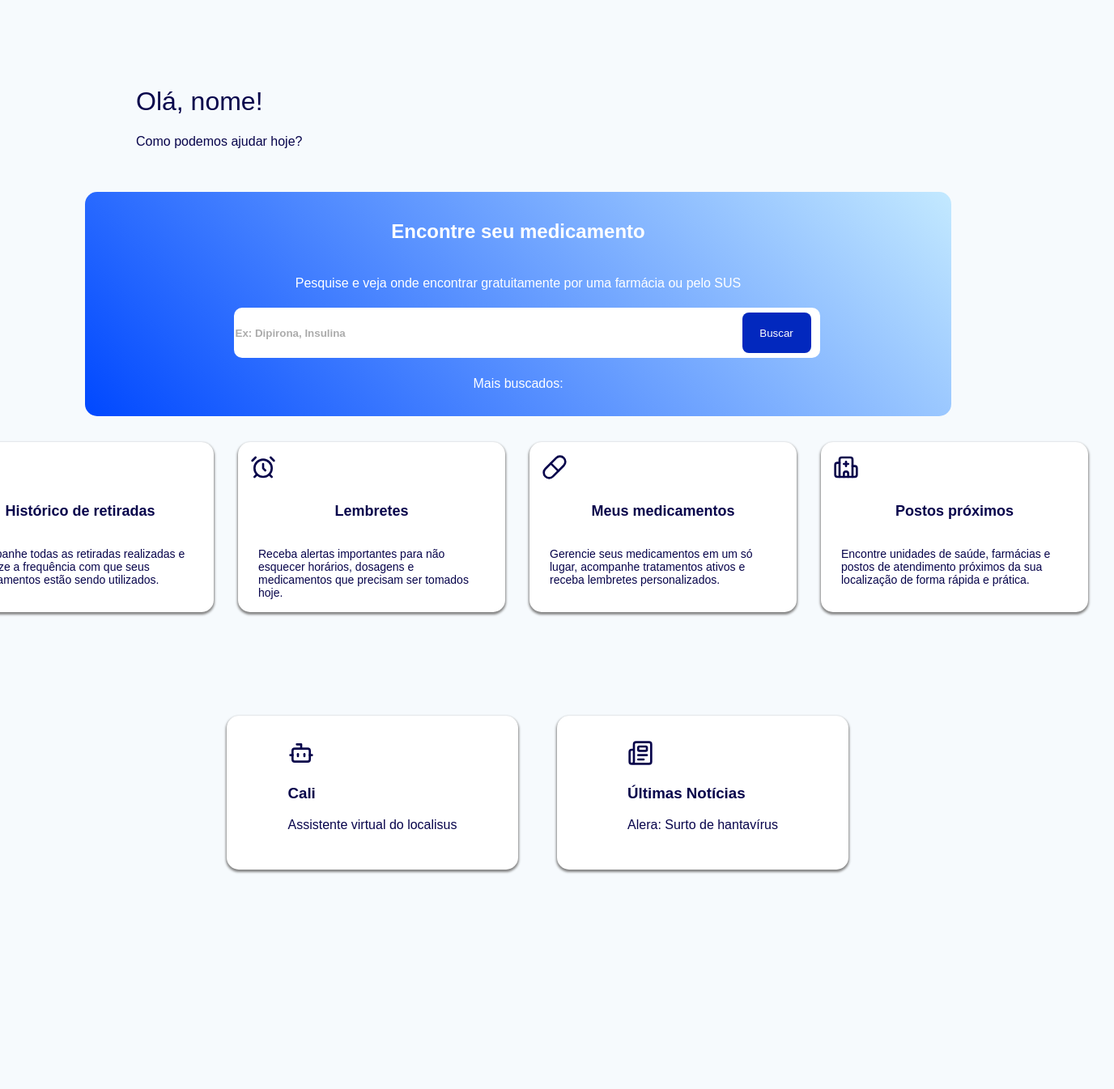
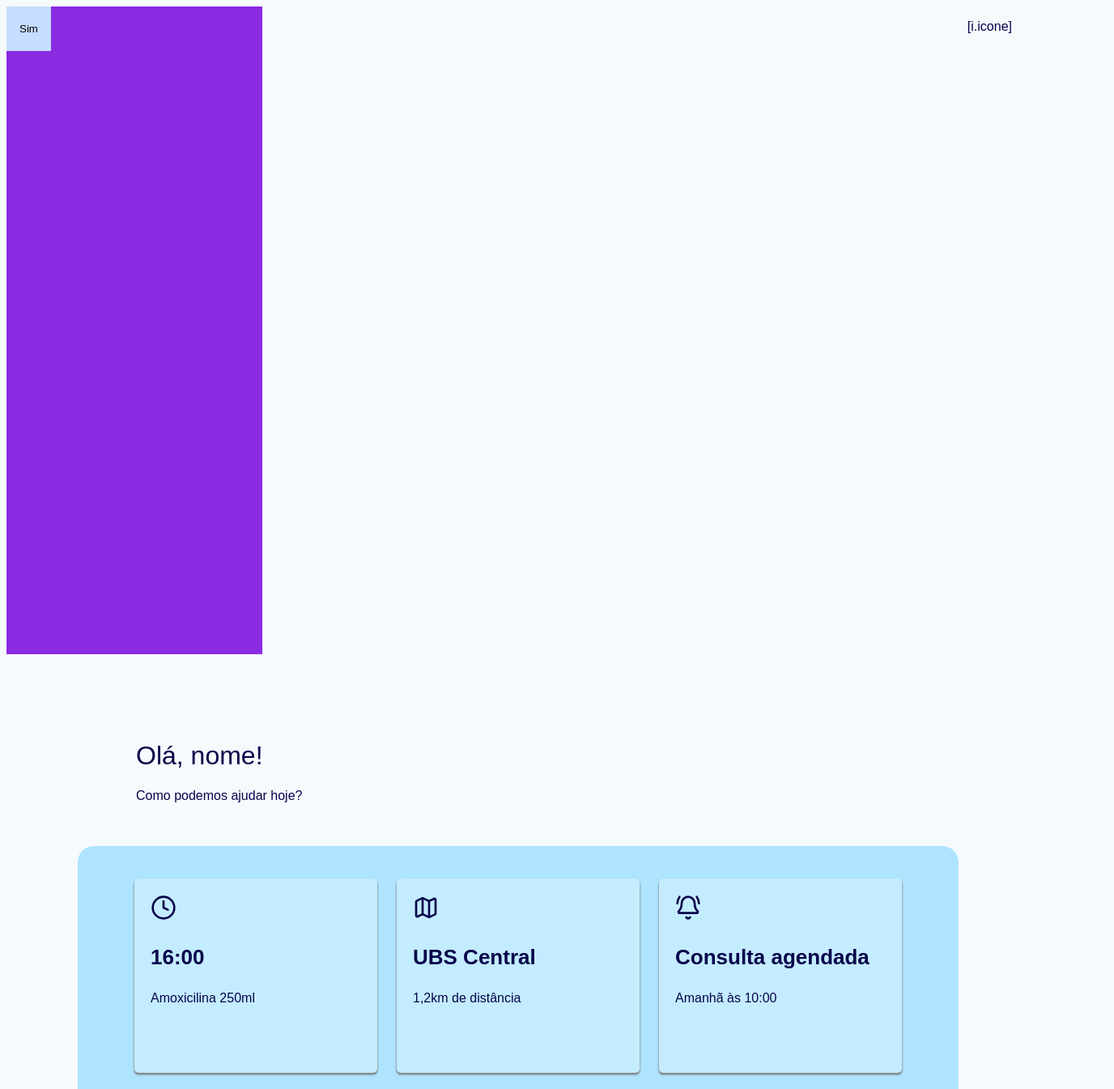
Before and after one commit to bendominique/Localisus, a React (Vite) app in the folder Frontend/Localisus/: page /home-usuario in a window 1280 px wide. Shown: the top 1345 px of the page at 81% size, 1376 px wide, since content can reach past the window. Before the commit the page ends 1082 px from the top, so only its background shows below. Built offline with nearby package versions, Linux system fonts and the light colour scheme.

Commit message:
Implementação MVP da tela de usuários comuns finalizada

```diff
--- a/Frontend/Localisus/src/components/BarraPesquisa.css
+++ b/Frontend/Localisus/src/components/BarraPesquisa.css
@@ -1,14 +1,23 @@
+.barra-pesquisa{
+    display: flex;
+    align-items: center;
+    margin-top: 15px;
+}
+
+
 .medicamentos-pesquisa{
     border: flex;
+    border-style: none;
     border-radius: 10px;
-    border-style: none;
+    box-shadow: 0px 0px 5px 0.2px #929292;
     max-height: 60px;
-    width: 45rem;
+    width: 62.5rem;
 }
 
 .medicamentos-pesquisa::placeholder{
     display: block;
     opacity: 0.6;
+    color: #a9a9a9;
     font-weight: 550;
 }
 
--- a/Frontend/Localisus/src/components/BarraPesquisa.tsx
+++ b/Frontend/Localisus/src/components/BarraPesquisa.tsx
@@ -17,9 +17,7 @@ export const BarraPesquisa = ({ onSearch }: BarraPesquisaProps) => {
 
     return (
         <>
-            <div id="particulas-fundo">
-                {/* <PartticulasFundo /> */}
-            </div>
+            <div className="barra-pesquisa">
                 <form className="formulario-pesquisa" onSubmit={handleEnvio}>
                     <input
                         className='medicamentos-pesquisa'
@@ -30,6 +28,7 @@ export const BarraPesquisa = ({ onSearch }: BarraPesquisaProps) => {
                     />
                     <button id="botao-pesquisar" type='submit'>Buscar</button>
                 </form>
+            </div>
         </>
 
     )
--- a/Frontend/Localisus/src/components/Cards.tsx
+++ b/Frontend/Localisus/src/components/Cards.tsx
@@ -42,9 +42,7 @@ export function ComponenteCard({
     )
 }
 
-const tamanhosCard = {
 
-}
 
 export const Cards = () => {
     return(
--- a/Frontend/Localisus/src/components/Sidebar.css
+++ b/Frontend/Localisus/src/components/Sidebar.css
@@ -1,21 +1,20 @@
 .barra-lateral button{
-    margin-top: -100px;
     cursor: pointer;
-    background-color: rgb(197, 221, 255);
+    background-color: #c5ddff;
     border-style: none;
     height: 55px;
     width: 55px;
 }
 
 .barra-lateral {
-    z-index: 10px;
-    width: 30%;
+    top: 0px;
+    left: 0px;
 }
 
-
-
-.barra-lateral.fechada{
+.barra-lateral.aberta{
     cursor: pointer;
     background-color: blueviolet;
-    width: 0%;
+    width: 25%;
+    height: 100vh;
+    z-index: 1;
 }
--- a/Frontend/Localisus/src/components/Sidebar.tsx
+++ b/Frontend/Localisus/src/components/Sidebar.tsx
@@ -11,9 +11,9 @@ export const Sidebar = () => {
 
     return (
         <>
-            <aside className={`barra-lateral ${estaAberta ? 'aberta' : 'fechada'}`}>
+            <div className={`barra-lateral ${estaAberta ? 'aberta' : 'fechada'}`}>
                 <button onClick={() => setEstaAberta(!estaAberta)}>
-                    {estaAberta ? '' : ''}
+                    {estaAberta ? 'Sim' : 'Nao'}
                 </button>
                 {
                     <div className="elementos-barra">
@@ -25,7 +25,7 @@ export const Sidebar = () => {
                            ))}
                 </div>
                 }
-            </aside>
+            </div>
         </>
     )
 }
--- /dev/null
+++ b/Frontend/Localisus/src/components/TopbarUsuario.css
@@ -0,0 +1,11 @@
+.elementos-cabecalho{
+    display: flex;
+    flex-direction: row;
+}
+
+.elementos-usuario{
+    display: flex;
+    position: absolute;
+    flex-direction: row;
+    right: 30px;
+}
--- /dev/null
+++ b/Frontend/Localisus/src/components/TopbarUsuarios.tsx
@@ -0,0 +1,29 @@
+import { User2Icon } from "lucide-react"
+import { Sidebar } from "./Sidebar"
+import "./TopbarUsuario.css"
+
+export const TopbarUsuarios = () => {
+
+    const topBarIcones = [
+        { icone: User2Icon }
+    ]
+
+    return (
+        <>
+            <div className="elementos-cabecalho">
+                <Sidebar />
+                <ul className="elementos-usuario">
+                    {
+
+                        topBarIcones.map(i => (
+                            <li className="icone">
+                                [i.icone]
+                            </li>
+                        )
+                        )
+                    }
+                </ul>
+            </div>
+        </>
+    )
+}
--- a/Frontend/Localisus/src/pages/UsuarioComum.css
+++ b/Frontend/Localisus/src/pages/UsuarioComum.css
@@ -1,4 +1,8 @@
-.conteudo-pagina{
+:root {
+    --borda-cards: 0px 2px 2px 0.5px rgb(132, 132, 132);
+}
+
+.conteudo-pagina {
     margin-top: -4rem;
     display: flex;
     flex-direction: column;
@@ -6,30 +10,76 @@
 }
 
 
-.pos-cabecalho{
+.pos-cabecalho {
     align-self: flex-start;
     margin-left: 10rem;
     margin-bottom: 2rem;
 }
 
-
-.cards-usuario-comum-centro{
-    background-color: #ffffff;
-    box-shadow: 0px 2px 3px 1px rgb(132, 132, 132);
-    border-radius: 15px;
-    padding: 15px;
-    margin-left: 30px;
-    height: 180px;
-    width: 300px;
+.info-container {
+    background-color: #aee4ff;
+    flex: 1;
+    border-radius: 20px;
+    display: flex;
+    align-items: center;
+    justify-content: center;
+    flex-direction: row;
+    min-height: 20rem;
+    min-width: 68rem;
+    transition: width 0.2s;
 }
 
-.componentes-abaixo-pesquisa p{
+.info-container:hover{
+    transform: translateX(2px);
+    transform: translateY(-6px);
+    transition: width 0.3s;
+    width: 72rem;
+}
+
+
+.info-dia {
+    background-color: #c4ecff;
+    box-shadow: var(--borda-cards);
+    height: 200px;
+    width: 260px;
+    border-radius: 5px;
+    padding: 20px;
+    display: flex;
+    margin-left: 12px;
+    margin-right: 12px;
+    transition: width 0.4s;
+}
+
+.info-dia:hover {
+    background-color: #fafeff;
+    flex: 5;
+    transform: translateY(-15px);
+    width: 280px;
+}
+
+.info-dia h1 {
+    font-size: 26px;
+}
+
+.cards-usuario-comum-centro {
+    background-color: #ffffff;
+    box-shadow: 0px 2px 2px 0.5px rgb(132, 132, 132);
+    border-radius: 15px;
+    justify-content: center;
+    display: flex;
+    padding: 10px;
+    margin-left: 15px;
+    height: 15rem;
+    width: 280px;
+}
+
+.componentes-abaixo-pesquisa p {
     color: #07044B;
     font-weight: 50;
 }
 
 
-.pesquisa-elementos{
+.pesquisa-elementos {
     display: flex;
     align-items: center;
     flex-direction: column;
@@ -37,66 +87,54 @@
     min-width: 80rem;
 }
 
-.cartao-busca{
-    background: linear-gradient(45deg, rgb(0, 72, 255), rgb(195, 233, 255) );
-    border-radius: 15px;
-    display: flex;
-    justify-content: center;
-    align-items: center;
-    min-height: 200px;
-    padding: 15px;
-    min-width: 65rem;
-    flex-direction: column;
+.pesquisa-elementos h2,
+.pesquisa-elementos h4 {
+    color: #00005d;
 }
 
-.cartao-busca:hover{
-    background: linear-gradient(195deg, rgb(195, 233, 255),  rgb(0, 72, 255));
+#mais-buscados {
+    margin-top: -15px;
+    font-weight: 400;
+    color: #a9a9a9;
 }
 
-.cartao-busca h2{
-    font-weight: 600;
+#acoes-rapidas {
+    display: flex;
+    align-items: start;
+    color: #07044B;
 }
 
-.pesquisa-elementos h2,
-.pesquisa-elementos h4{
-    color: white;
-}
-
-#mais-buscados{
-    margin-top: -15px;
-    font-weight: 400;
-    color: white;
+.pesquisa-elementos h4 {
+    font-weight: 220;
 }
 
 
-.pesquisa-elementos h4{
-    font-weight:220;
+.componentes-abaixo-pesquisa {
+    display: flex;
+    align-items: center;
+    justify-content: center;
+    flex-direction: row;
+    margin-right: 2rem;
+    margin-top: 10px;
 }
 
 
-.componentes-abaixo-pesquisa{
+.componentes-abaixo-pesquisa h1 {
     display: flex;
-    align-items: center;
-    justify-content: center ;
-    flex-direction: row;
-    margin-right: 2rem;
-    margin-top: 2rem;
+    justify-content: start;
+    margin-top: 30px;
+    margin-left: 15px;
+    font-size: 18px;
 }
 
 
-.componentes-abaixo-pesquisa h1{
-    display: flex;
-    justify-content: center;
-    font-size: 18px;
-}
-
-.componentes-abaixo-pesquisa p{
+.componentes-abaixo-pesquisa p {
     padding: 10px;
     font-size: 14px;
 }
 
 
-.cabecalho-nav{
+.cabecalho-nav {
     background-color: #f6fafd;
     height: 30px;
     position: relative;
@@ -104,30 +142,28 @@
     float: right;
 }
 
-#saudacao-user{
+#saudacao-user {
     font-weight: 250;
 }
 
-#sugestao-user{
+#sugestao-user {
     font-weight: 50;
 }
 
 
-.componentes-cotidiano{
+.componentes-cotidiano {
     display: flex;
-    flex-direction: row;
-    align-items: center;
-    justify-content: center;
-    margin-top: 8rem;
+    margin-top: 4rem;
 }
 
-.elementos-card-usuario-comum-cotidiano{
+.elementos-card-usuario-comum-cotidiano {
     background-color: #ffffff;
     border-radius: 15px;
-    box-shadow: 0px 2px 3px 1px rgb(132, 132, 132);
+    box-shadow: 0px 2px 2px 0.5px rgb(132, 132, 132);
     display: flex;
     padding: 30px;
-    justify-content: center;
-    width: 300px;
+    justify-content: flex-start;
+    min-height: 400px;
+    width: 500px;
     margin-left: 3rem;
 }
--- a/Frontend/Localisus/src/pages/UsuarioComum.tsx
+++ b/Frontend/Localisus/src/pages/UsuarioComum.tsx
@@ -5,22 +5,29 @@ import { MapaLocalisus } from "../components/MapaLocalisus";
 import { medicamentosMock } from "../mocks/medicamentosMock";
 import { estoqueMock } from "../mocks/estoqueMock";
 import "./UsuarioComum.css"
-import { Clock, Bell, Info, Pill, Search, HeartPlus, CalendarCheck, Hospital, AlarmClock, Bot, Newspaper } from "lucide-react";
+import { Clock, Bell, Info, Pill, Search, HeartPlus, CalendarCheck, Hospital, AlarmClock, Bot, Newspaper, Map, BellRing } from "lucide-react";
 import { hospitaisMock } from "../mocks/hospitaisMocks";
 import { Sidebar } from "../components/Sidebar";
+import { TopbarUsuarios } from "../components/TopbarUsuarios";
 
 export const UsuarioComum = () => {
 
     const cardsCentro = [
-        { titulo: "Histórico de retiradas", descricao: "Acompanhe todas as retiradas realizadas e visualize a frequência com que seus medicamentos estão sendo utilizados.", icone: CalendarCheck, cor: "#ff1aff" },
+        { titulo: "Históricos", descricao: "Acompanhe todas as retiradas realizadas e visualize a frequência com que seus medicamentos estão sendo utilizados.", icone: CalendarCheck, cor: "#ff1aff" },
         { titulo: "Lembretes", descricao: "Receba alertas importantes para não esquecer horários, dosagens e medicamentos que precisam ser tomados hoje.", icone: AlarmClock, cor: "#ff1aff" },
-        { titulo: "Meus medicamentos", descricao: "Gerencie seus medicamentos em um só lugar, acompanhe tratamentos ativos e receba lembretes personalizados.", icone: Pill, cor: "#ff1aff" },
-        { titulo: "Postos próximos", descricao: "Encontre unidades de saúde, farmácias e postos de atendimento próximos da sua localização de forma rápida e prática.", icone: Hospital, cor: "#afff1a" }
+        { titulo: "Medicamentos", descricao: "Gerencie seus medicamentos em um só lugar, acompanhe tratamentos ativos e receba lembretes personalizados.", icone: Pill, cor: "#ff1aff" },
+        { titulo: "Postos e Farmácias", descricao: "Encontre unidades de saúde, farmácias e postos de atendimento próximos da sua localização de forma rápida e prática.", icone: Hospital, cor: "#afff1a" }
     ]
 
     const cardsDireita = [
-        { titulo: "Cali", descricao: "Assistente virtual do localisus", icone: Bot, cor: "#ff1a1a"},
-        { titulo: "Últimas Notícias", descricao: "Alera: Surto de hantavírus", icone: Newspaper, cor: "#ff9218" }
+        { titulo: "Cali", descricao: "Assistente virtual do localisus", icone: Bot, cor: "#ff1a1a" },
+        { titulo: "Seu dia", descricao: "Amoxicilina", icone: Newspaper, cor: "#ff9218" }
+    ]
+
+    const cardsInfoDia = [
+        { titulo: "16:00", descricao: "Amoxicilina 250ml", icone: Clock, cor: "#fff" },
+        { titulo: "UBS Central", descricao: "1,2km de distância", icone: Map, cor: "#821ff1" },
+        { titulo: "Consulta agendada", descricao: "Amanhã às 10:00  ", icone: BellRing, cor: "rgba(225, 255, 0, 0.67)" }
     ]
 
     //criou-se uma memória para a busca dentro do nosso mapa, agora a nossa tela de home sabe oq pesquisar e aonde pesquisar
@@ -60,7 +67,7 @@ export const UsuarioComum = () => {
     return (
         <>
             <header>
-
+                <TopbarUsuarios />
             </header>
             <main>
                 <div className="conteudo-pagina">
@@ -69,19 +76,24 @@ export const UsuarioComum = () => {
                         <h4 id="sugestao-user">Como podemos ajudar hoje? </h4>
                     </div>
                     <section className="pesquisa-elementos">
-                        <div className="cartao-busca">
-                            <h2> Encontre seu medicamento </h2>
-                            <h4> Pesquise e veja onde encontrar gratuitamente por uma farmácia ou pelo SUS</h4>
-                            <article className="area-pesquisa">
-                                <BarraPesquisa onSearch={executarBusca} />
-                            </article>
-                            <p id="mais-buscados">Mais buscados:</p>
+
+                        <div className="info-container">
+                            {
+                                cardsInfoDia.map(ci =>
+                                    <article className="info-dia">
+                                        <ComponenteCard titulo={ci.titulo} descricao={ci.descricao} icone={ci.icone} cor={ci.cor} />
+                                    </article>
+                                )
+                            }
                         </div>
+                        <BarraPesquisa onSearch={executarBusca} />
+                        <p id="mais-buscados">Buscas Recentes: Mais buscados:</p>
+                        <h2 id="acoes-rapidas">Ações rápidas</h2>
                         <article className="componentes-abaixo-pesquisa">
                             {
                                 cardsCentro.map(cc =>
-                                    <article className="cards-usuario-comum-centro" style={{"--cor-tema": cc.cor} as React.CSSProperties}>
-                                        <ComponenteCard titulo={cc.titulo} descricao={cc.descricao} icone={cc.icone} cor={cc.cor}/>
+                                    <article className="cards-usuario-comum-centro" style={{ "--cor-tema": cc.cor } as React.CSSProperties}>
+                                        <ComponenteCard titulo={cc.titulo} descricao={cc.descricao} icone={cc.icone} cor={cc.cor} />
                                     </article>
                                 )
                             }
@@ -90,8 +102,11 @@ export const UsuarioComum = () => {
                     <section className="componentes-cotidiano">
                         {
                             cardsDireita.map(cd =>
-                                <article className="elementos-card-usuario-comum-cotidiano" style={{"--cor-tema": cd.cor} as React.CSSProperties}>
-                                    <ComponenteCard titulo={cd.titulo} descricao={cd.descricao} icone={cd.icone} cor={cd.cor}/>
+                                <article className="elementos-card-usuario-comum-cotidiano" style={{ "--cor-tema": cd.cor } as React.CSSProperties}>
+                                    <ComponenteCard
+                                        titulo={cd.titulo}
+                                        descricao={cd.descricao}
+                                        icone={cd.icone} cor={cd.cor} />
                                 </article>
                             )
                         }
```
Lines whose indentation alone changed are shown as unchanged.
